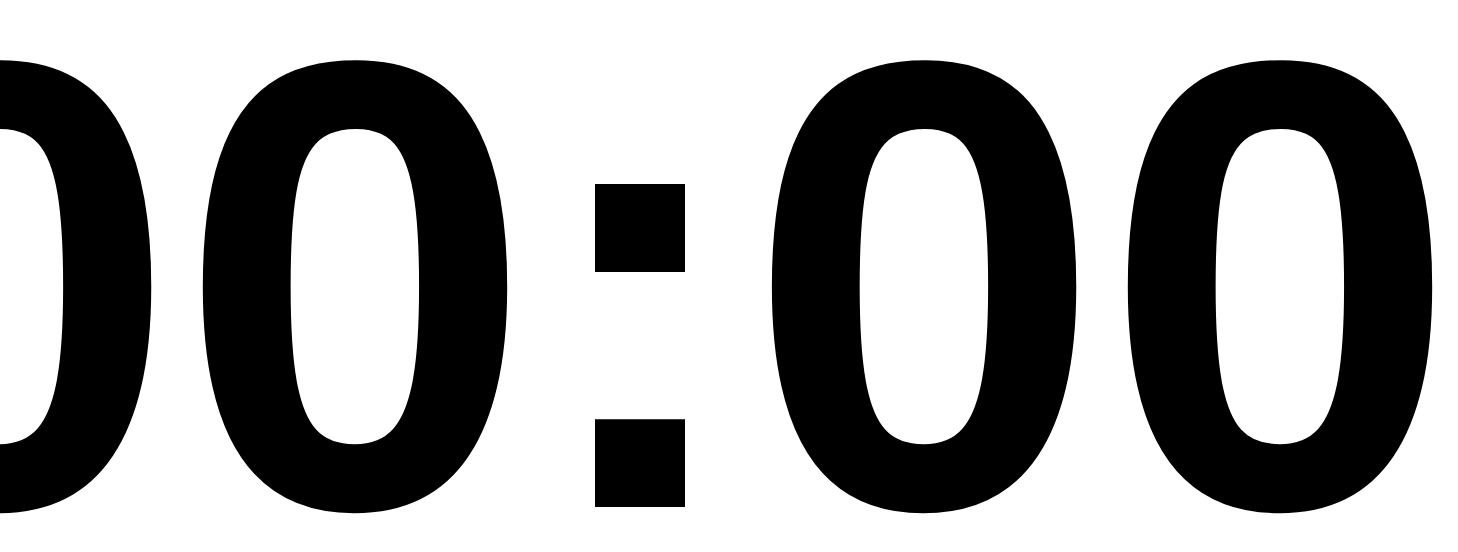
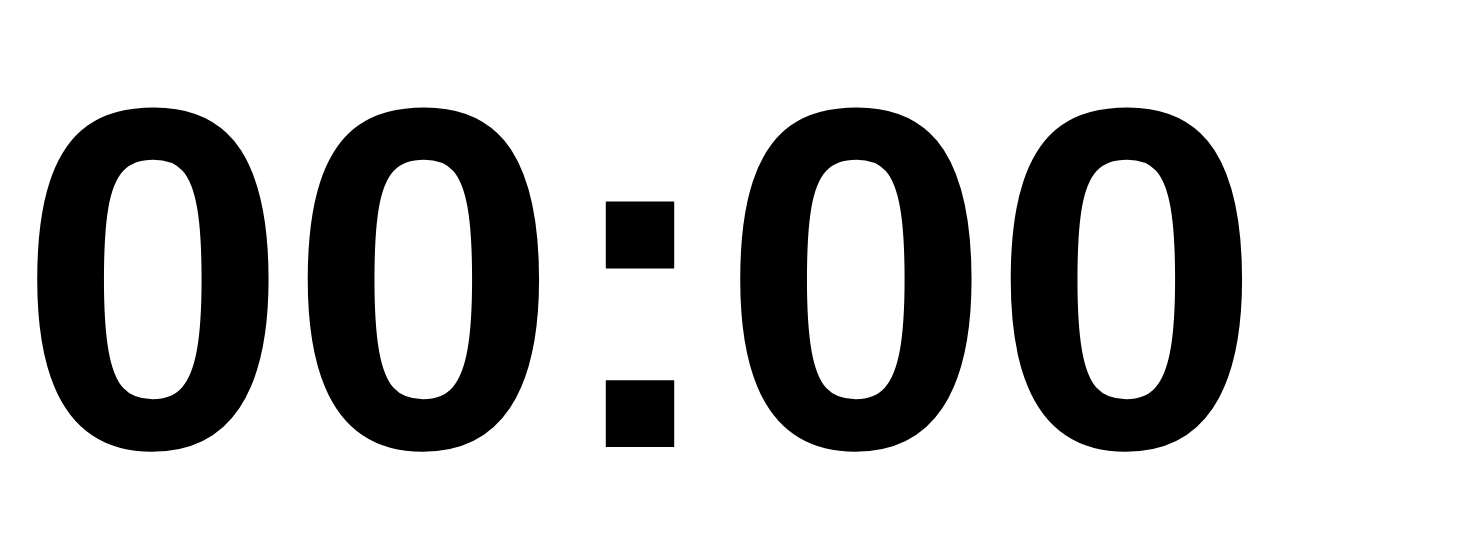
Before and after one commit to brunonasc01/fight-timer, an Electron app: page src/index.html in a window 1280 px wide. Shown: the part 122-674 px from the top of the page, 1458 px wide, since content can reach past the window. Drawn offline with Linux system fonts and the light colour scheme.

Commit message:
fix timer resize

```diff
--- a/main.js
+++ b/main.js
@@ -3,7 +3,7 @@ const path = require('path');
 
 function createMainWindow() {
     const mainWindow = new BrowserWindow({
-        fullscreen: true,
+        fullscreen: false,
         autoHideMenuBar: true,
         icon: path.join(__dirname, 'assets/icons/wkb_icon.ico'),
         webPreferences: {
--- a/src/index.html
+++ b/src/index.html
@@ -6,16 +6,18 @@
     <title>Countdown Timer</title>
     <style>
         body {
+            padding: 0;
+            margin: 0;
+        }
+        .center {
             display: flex;
             justify-content: center;
             align-items: center;
             height: 100vh;
             font-family: Arial, sans-serif;
+            font-size: 38vw;
             background-color: #FFFFFF;
             overflow: hidden;
-        }
-        #timer {
-            font-size: 40em;
             font-weight: bold;
         }
         .red-flag {
@@ -24,7 +26,7 @@
     </style>
 </head>
 <body>
-    <div id="timer">00:00</div>
+    <div class="center" id="timer">00:00</div>
 
     <script>
         let timerInterval;
```
Also changed, not shown: src/controls.html (+3 -0 lines).
